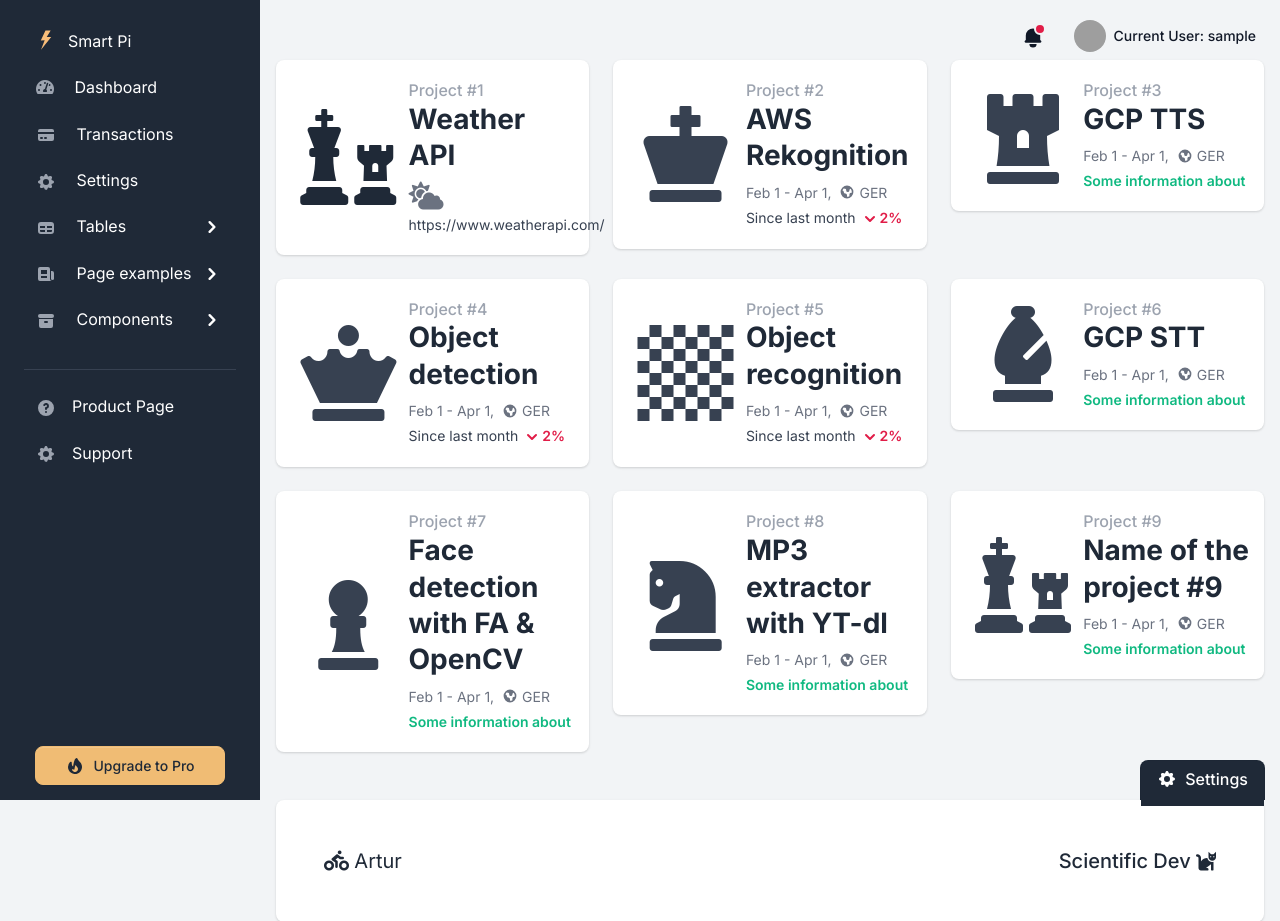
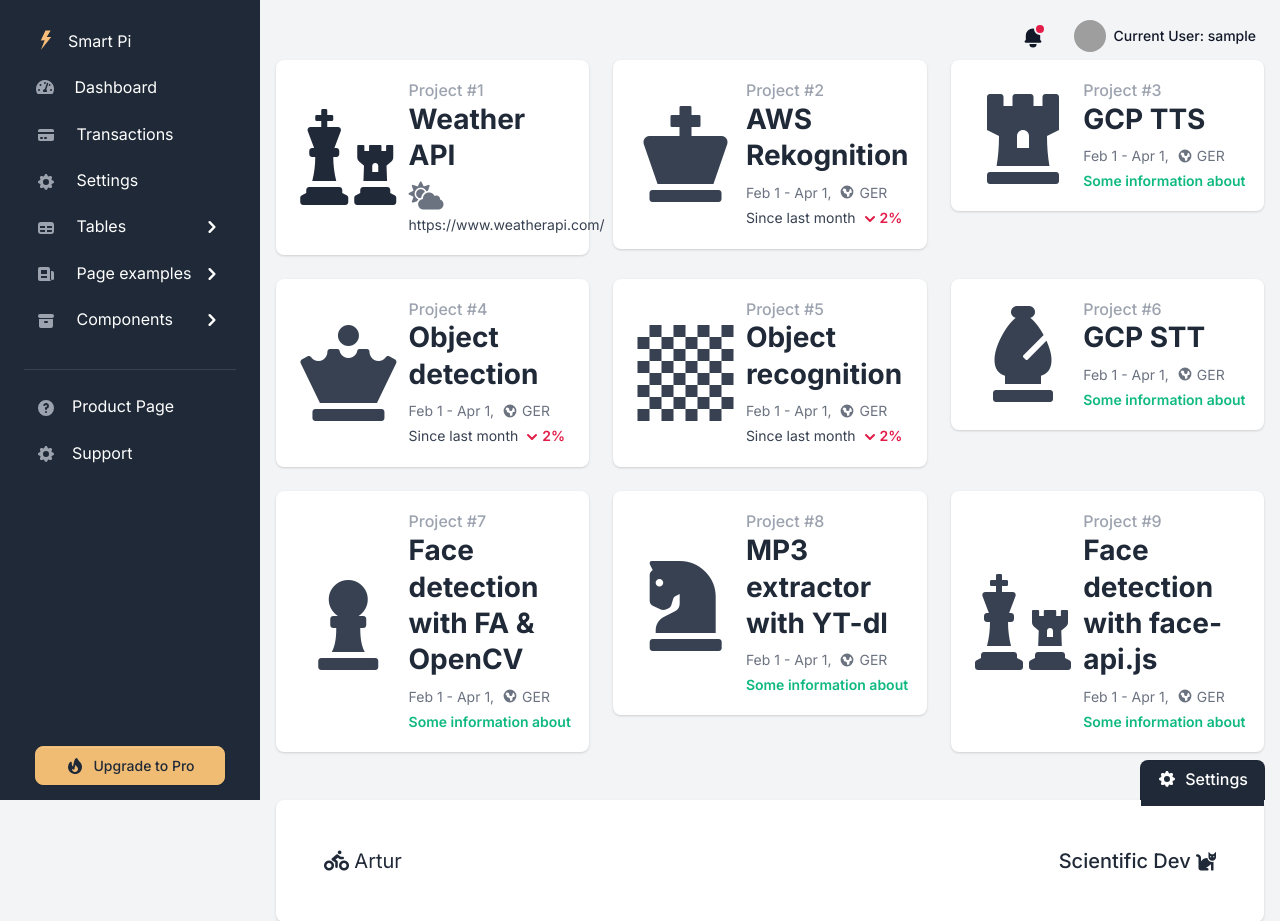
Before and after one commit to zacniewski/SmartPi, a Django app: page / in a window 1280 px wide. Shown: the top 921 px of the page. Run offline with Django 3.2, Linux system fonts and the light colour scheme; the visitor is signed in with stand-in values (Sample User, id 1); some libraries are stand-ins or nearby versions; grey boxes are pictures that could not be loaded.

Commit message:
Project #9

```diff
--- a/apps/templates/home/dashboard.html
+++ b/apps/templates/home/dashboard.html
@@ -305,13 +305,13 @@
                             </div>
                             <div class="d-sm-none">
                                 <h2 class="fw-extrabold h5">Project #9</h2>
-                                <h3 class="mb-1">Name of the project #9</h3>
+                                <h3 class="mb-1">Face detection with face-api.js</h3>
                             </div>
                         </div>
                         <div class="col-12 col-xl-7 px-xl-0">
                             <div class="d-none d-sm-block">
                                 <h2 class="h6 text-gray-400 mb-0">Project #9</h2>
-                                <h3 class="fw-extrabold mb-2">Name of the project #9</h3>
+                                <h3 class="fw-extrabold mb-2">Face detection with face-api.js</h3>
                             </div>
                             <small class="d-flex align-items-center text-gray-500">
                                 Feb 1 - Apr 1,
```
